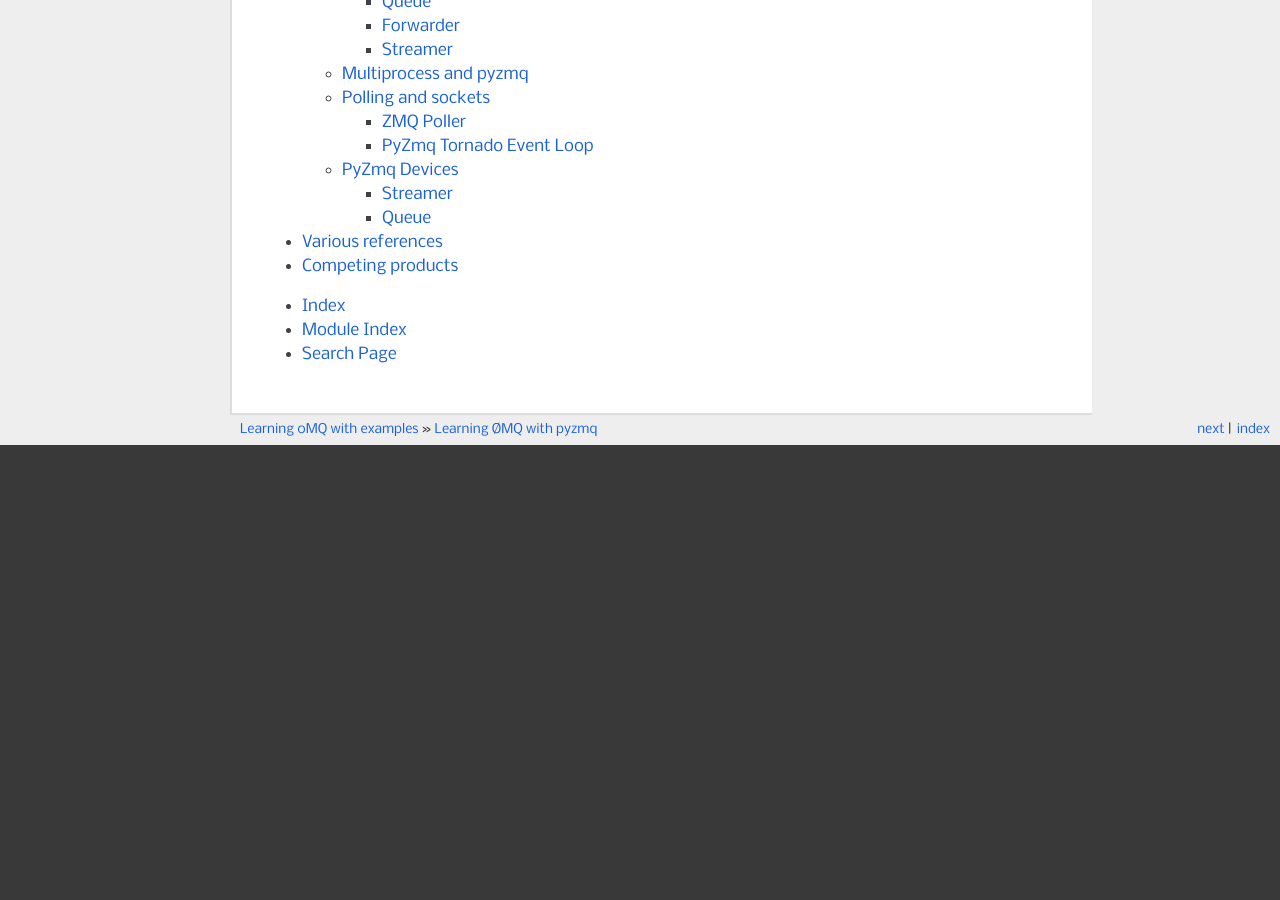
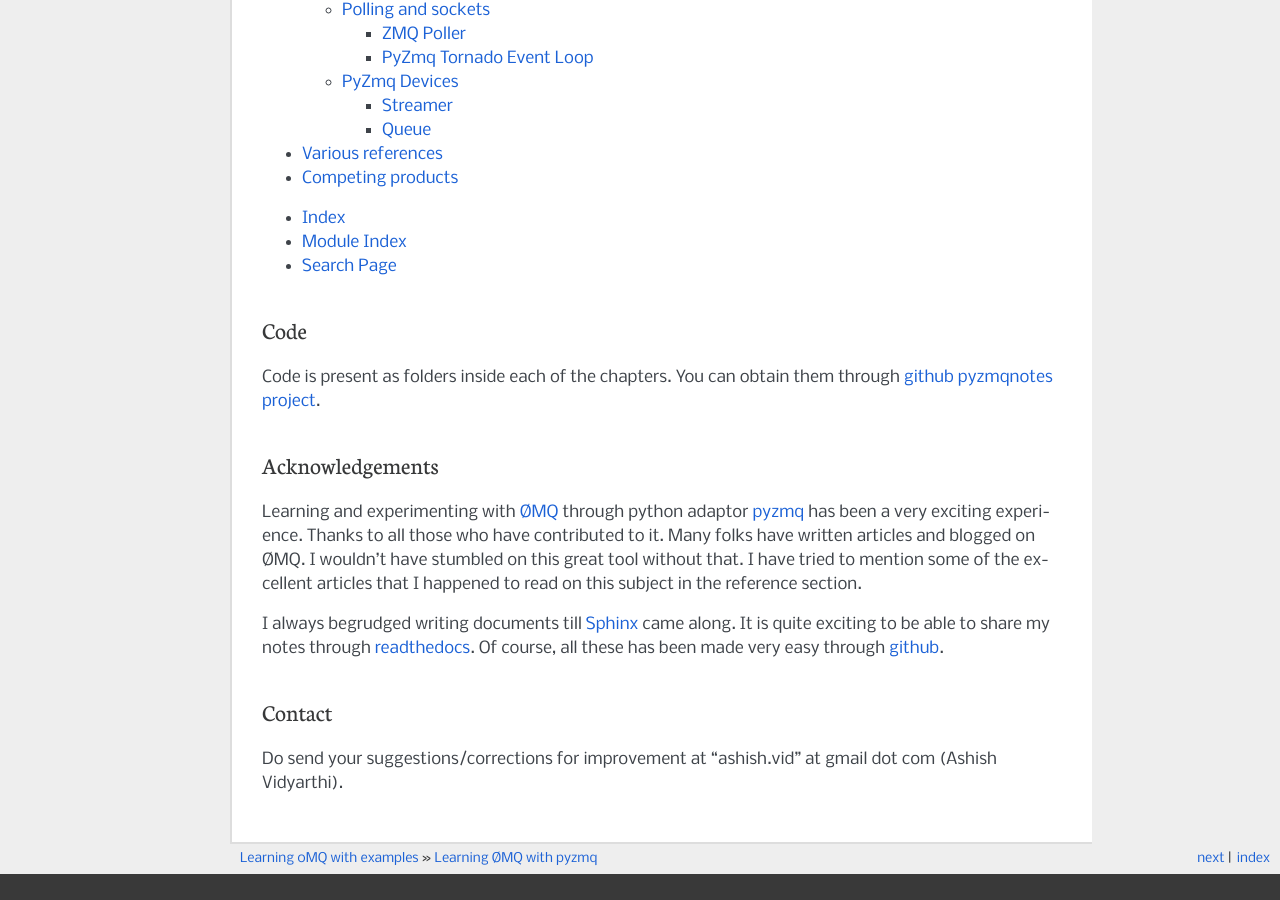
Before and after one commit to ashishrv/pyzmqnotes, a Sphinx documentation site: the page built from source/index.rst, in a window 1280 px wide and 900 px high, scrolled down 928 px. Built offline with Sphinx 7.4.7, drawn with Linux system fonts in a browser that asks for light colours; before the commit the page ends 1399 px from its top, so only the background shows below that; some of the changed text lies outside the part shown.

Commit message:
acknowledgements added to introduction

```diff
--- a/source/index.rst
+++ b/source/index.rst
@@ -45,3 +43,26 @@ Code is present as folders inside each of the chapters. You can obtain them thro
 * :ref:`genindex`
 * :ref:`modindex`
 * :ref:`search`
+
+Code
+-----------
+
+Code is present as folders inside each of the chapters.
+You can obtain them through `github pyzmqnotes project <https://github.com/ashishrv/pyzmqnotes>`_.
+
+Acknowledgements
+--------------------
+
+Learning and experimenting with `ØMQ <http://www.zeromq.org/>`_ through python adaptor `pyzmq <https://github.com/zeromq/pyzmq>`_ has been a very exciting experience.
+Thanks to all those who have contributed to it. Many folks have written articles and blogged on ØMQ.
+I wouldn't have stumbled on this great tool without that.
+I have tried to mention some of the excellent articles that I happened to read on this subject in the reference section.
+
+I always begrudged writing documents till `Sphinx <http://sphinx.pocoo.org>`_ came along.
+It is quite exciting to be able to share my notes through `readthedocs <http://readthedocs.org/>`_.
+Of course, all these has been made very easy through `github <https://github.com/>`_.
+
+Contact
+-----------------
+
+Do send your suggestions/corrections for improvement at "ashish.vid" at gmail dot com (Ashish Vidyarthi).
```
Also changed, not shown: other parts of source/index.rst (+3 -5 lines).
